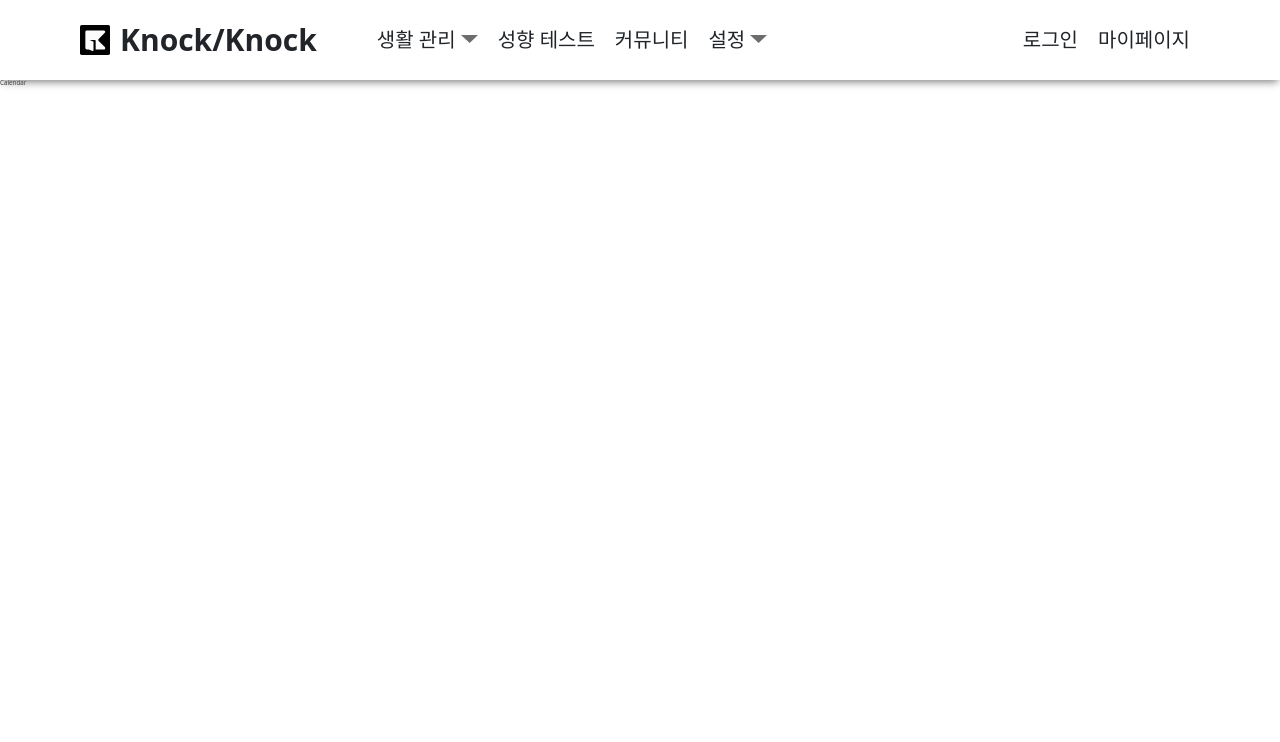
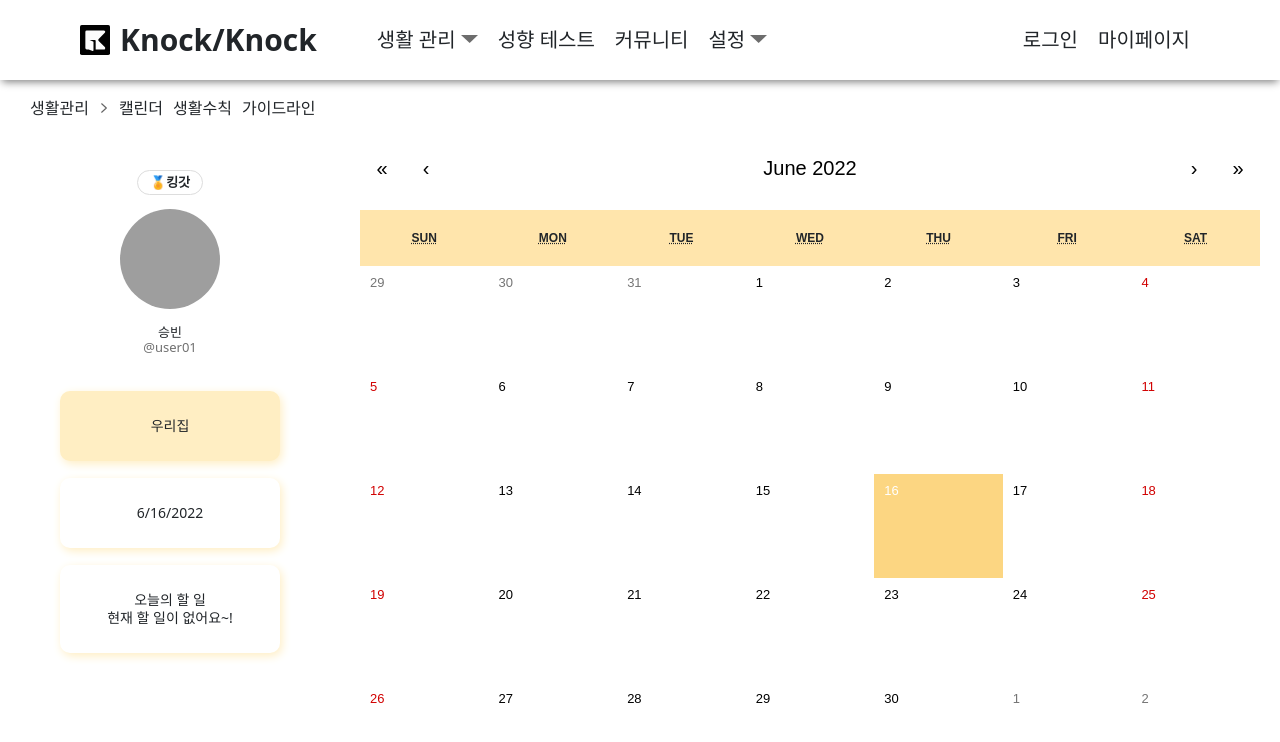
Before and after one commit to piro16knockknock/knockknock_react, a React (Create React App) app: page /home in a window 1280 px wide. Shown: the top 742 px of the page. Built offline with nearby package versions, Linux system fonts and the light colour scheme; grey boxes are pictures that could not be loaded; a web font is replaced by a local one.

Commit message:
[FEAT]캘린더생성 및 투두페이지 연결

```diff
--- a/package.json
+++ b/package.json
@@ -14,6 +14,7 @@
     "bootstrap": "^5.1.3",
     "react": "^18.0.0",
     "react-bootstrap": "^2.2.3",
+    "react-calendar": "^3.7.0",
     "react-dom": "^18.0.0",
     "react-hook-form": "^7.31.3",
     "react-icons": "^4.3.1",
--- a/src/pages/home/calendar.jsx
+++ b/src/pages/home/calendar.jsx
@@ -1,7 +1,66 @@
-import React from "react";
+import React, { useState } from 'react';
+import SideMenu from "components/layout/side-menu";
+import { calendar } from "lib/side-menu-routes";
+import Calendar from 'react-calendar';
+import 'styles/calendar/calendar.css';
+import styles from "styles/calendar/calendar.module.css";
+import { useNavigate } from "react-router-dom";
 
-const Calendar = (props) => {
-  return <div>Calendar</div>;
+const MainCalendar = (props) => {
+  const navigate = useNavigate();
+
+  const [selectedDate, setSelectedDate] = useState();
+
+  const handleDateChange = (value) => {
+
+    setSelectedDate(value);
+    //alert(`The selected Date is ${value.toLocaleDateString("en-CA")}`);
+    navigate(`/home/todo/${value.toLocaleDateString("en-CA")}`);
+  };
+
+  return (
+    <>
+    <SideMenu {...calendar} />
+    <section className={styles[`container`]}>
+      <div className={styles[`side`]}>
+        <div className={styles[`profile`]}>
+          <div className={styles[`profile-title`]}>
+            {/* 칭호 가져오기 -> 후에 수정예정 */}
+            🏅킹갓
+          </div>
+          <div className={styles[`profile-box`]}>
+            <img
+              className={styles[`profile-img`]}
+              src="https://images.unsplash.com/photo-1561948955-570b270e7c36?ixlib=rb-1.2.1&ixid=MnwxMjA3fDB8MHxwaG90by1wYWdlfHx8fGVufDB8fHx8&auto=format&fit=crop&w=301&q=80"
+              alt="profile"
+            />
+          </div>
+          <div className={styles[`name`]}>
+            <span>승빈</span>
+            <p>@user01</p>
+          </div>
+        </div>
+        <div className={`${styles[`house-name`]} ${styles[`box`]}`}>
+            <span>우리집</span>
+          </div>
+        <div className={`${styles[`today-date`]} ${styles[`box`]}`}>
+          {new Date().toLocaleDateString()}
+        </div>
+        <div className={`${styles[`side-todo`]} ${styles[`box`]}`}>
+          <p>오늘의 할 일</p>
+          <p>현재 할 일이 없어요~!</p>
+          {/* 유저의 오늘 할 일 가져오기 */}
+        </div>
+      </div>
+      <Calendar
+          onChange={handleDateChange}
+          value={selectedDate}
+          locale="en"
+          calendarType="US"
+       />
+    </section>
+    </>
+  )
 };
 
-export default Calendar;
+export default MainCalendar;
--- /dev/null
+++ b/src/pages/home/todo.jsx
@@ -0,0 +1,51 @@
+import React from 'react';
+import SideMenu from "components/layout/side-menu";
+import { calendar } from "lib/side-menu-routes";
+import 'styles/calendar/calendar.css';
+import styles from "styles/calendar/calendar.module.css";
+
+const Todo = (props) => {
+
+  return (
+    <>
+    <SideMenu {...calendar} />
+    <section className={styles[`container`]}>
+    <div className={styles[`side`]}>
+      <div className={styles[`profile`]}>
+        <div className={styles[`profile-title`]}>
+          {/* 칭호 가져오기 -> 후에 수정예정 */}
+          🏅킹갓
+        </div>
+        <div className={styles[`profile-box`]}>
+          <img
+            className={styles[`profile-img`]}
+            src="https://images.unsplash.com/photo-1561948955-570b270e7c36?ixlib=rb-1.2.1&ixid=MnwxMjA3fDB8MHxwaG90by1wYWdlfHx8fGVufDB8fHx8&auto=format&fit=crop&w=301&q=80"
+            alt="profile"
+          />
+        </div>
+        <div className={styles[`name`]}>
+          <span>승빈</span>
+          <span>@user01</span>
+        </div>
+      </div>
+      <div className={`${styles[`house-name`]} ${styles[`box`]}`}>
+          <span>우리집</span>
+        </div>
+      <div className={`${styles[`today-date`]} ${styles[`box`]}`}>
+        {new Date().toLocaleDateString()}
+      </div>
+      <div className={`${styles[`side-todo`]} ${styles[`box`]}`}>
+        <p>오늘의 할 일</p>
+        <p>현재 할 일이 없어요~!</p>
+        {/* 유저의 오늘 할 일 가져오기 */}
+      </div>
+
+    </div>
+
+
+    </section>
+    </>
+  );
+};
+
+export default Todo;
--- a/src/routes.jsx
+++ b/src/routes.jsx
@@ -1,6 +1,7 @@
 import { lazy } from "react";
 import { useRoutes } from "react-router-dom";
 import LayoutContainer from "pages/layout";
+import Todo from "pages/home/todo";
 
 const Intro = lazy(() => import("pages/intro"));
 const Register = lazy(() => import("pages/intro/register"));
@@ -43,6 +44,7 @@ export default function Routes() {
           path: "home",
           children: [
             { index: true, element: <Calendar /> },
+            { path: "todo/:id", element: <Todo /> },
             { path: "living_rule", element: <LivingRule /> },
             { path: "guideline", element: <Guideline /> },
           ],
--- /dev/null
+++ b/src/styles/calendar/calendar.css
@@ -0,0 +1,147 @@
+.react-calendar {
+    width: 120vh;
+    max-width: 100%;
+    background: white;
+    border: none;
+    font-family: Arial, Helvetica, sans-serif;
+    line-height: 1.3rem;
+    margin: 1rem 2rem;
+  }
+
+  abbr[title] {
+    cursor: default;
+  }
+
+  .react-calendar--doubleView {
+    width: 700px;
+  }
+  .react-calendar--doubleView .react-calendar__viewContainer {
+    display: flex;
+    margin: -0.5em;
+  }
+  .react-calendar--doubleView .react-calendar__viewContainer > * {
+    width: 50%;
+    margin: 0.5em;
+  }
+  .react-calendar,
+  .react-calendar *,
+  .react-calendar *:before,
+  .react-calendar *:after {
+    -moz-box-sizing: border-box;
+    -webkit-box-sizing: border-box;
+    box-sizing: border-box;
+  }
+  .react-calendar button {
+    margin: 0;
+    border: 0;
+    outline: none;
+  }
+  .react-calendar button:enabled:hover {
+    cursor: pointer;
+  }
+  .react-calendar__navigation {
+    display: flex;
+    height: 44px;
+    margin-bottom: 1em;
+    font-size: 2rem;
+  }
+  .react-calendar__navigation button {
+    min-width: 44px;
+    background: none;
+  }
+  .react-calendar__navigation button:disabled {
+    background-color: white;
+  }
+  .react-calendar__navigation button:enabled:hover,
+  .react-calendar__navigation button:enabled:focus {
+    background-color: white;
+  }
+  .react-calendar__month-view__weekdays {
+    text-align: center;
+    text-transform: uppercase;
+    font-weight: 600;
+    font-size: 1.2rem;
+    background-color: #ffe5ac;
+  }
+  .react-calendar__month-view__weekdays__weekday {
+    padding: 0.8rem;
+    line-height: 4rem;
+  }
+  .react-calendar__month-view__weekNumbers .react-calendar__tile {
+    display: flex;
+    align-items: center;
+    justify-content: center;
+    font-size: 1rem;
+    font-weight: bold;
+  }
+  .react-calendar__month-view__days__day--weekend {
+    color: #d10000;
+  }
+  .react-calendar__month-view__days__day--neighboringMonth {
+    color: #757575;
+  }
+  .react-calendar__year-view .react-calendar__tile,
+  .react-calendar__decade-view .react-calendar__tile,
+  .react-calendar__century-view .react-calendar__tile {
+    padding: 2rem;
+    text-align: center;
+    display: inline-block;
+    font-size: 1.4rem;
+  }
+  .react-calendar__tile {
+    max-width: 100%;
+    padding: 1rem;
+    background: none;
+    display: flex;
+    justify-content: baseline;
+    text-align: left;
+    height: 13vh;
+    font-size: 1.3rem;
+  }
+  .react-calendar__tile:disabled {
+    background-color: white;
+  }
+  .react-calendar__month-view__days__day:enabled:hover,
+  .react-calendar__tile:enabled:focus {
+    box-shadow: 1px 2px 10px #dbddff;
+    font-size:  1.5rem;
+  }
+  .react-calendar__tile--now {
+    /* border: 2px solid #ffe8b5 !important; */
+    background: #fcd682 !important;
+    color: white;
+  }
+  .react-calendar__tile--now:enabled:hover,
+  .react-calendar__tile--now:enabled:focus {
+    /* background: #ffeec3; */
+  }
+
+  .react-calendar__year-view .react-calendar__tile:enabled:hover,
+  .react-calendar__decade-view .react-calendar__tile:enabled:hover,
+  .react-calendar__century-view .react-calendar__tile:enabled:hover{
+    background: #dbddff;
+  }
+
+  .react-calendar__year-view .react-calendar__tile,
+  .react-calendar__decade-view .react-calendar__tile,
+  .react-calendar__century-view .react-calendar__tile{
+    background-color: #f2f2f2;
+  }
+
+  .react-calendar__tile--hasActive {
+    background: white;
+  }
+  .react-calendar__tile--hasActive:enabled:hover,
+  .react-calendar__tile--hasActive:enabled:focus {
+    background: white;
+  }
+  .react-calendar__tile--active {
+    background: white;
+  }
+  .react-calendar__tile--active:enabled:hover,
+  .react-calendar__tile--active:enabled:focus {
+    background: white;
+  }
+  .react-calendar--selectRange .react-calendar__tile--hover {
+    background: white;
+  }
--- a/src/styles/calendar/calendar.module.css
+++ b/src/styles/calendar/calendar.module.css
@@ -1,22 +1,75 @@
 /*styles.css to calendar.module.css*/
 
 /* calendar page */
-.side-nav {
-  margin-top: 2rem;
-  margin-left: 5rem;
+.container {
+  display: flex;
+  justify-content: center;
 }
 
-.side-nav li {
-  margin-left: 1rem;
-  font-size: 1.4rem;
+.side {
+  display: flex;
+  flex-direction: column;
+  align-items: center;
 }
 
-.side-nav a:hover {
-  border-bottom: #fbdb67 2px solid;
+.profile {
+  display: flex;
+  flex-direction: column;
+  text-align: center;
+  align-items: center;
+  margin: 2rem 0;
 }
 
-.side-nav a:active {
-  border-bottom: #fbdb67 2px solid;
+.profile-title {
+  border-radius: 50rem;
+  border: 1px solid #ddd;
+  padding: 0.5rem 1.2rem;
+  margin: 1.4rem;
+  font-size: 1.3rem;
+  font-weight: 600;
+}
+
+.profile-box {
+  width: 10rem;
+  height: 10rem;
+  border-radius: 50%;
+  overflow: hidden;
+}
+
+.profile-img {
+  width: 100%;
+  height: 100%;
+  object-fit: cover;
+}
+
+.name {
+  font-weight: 500;
+  margin: 1.6rem 0;
+  font-size: 1.3rem;
+  line-height: 1.5rem;
+}
+
+.name p {
+  color: #707070;
+}
+
+.house-name {
+  background-color: #ffeec3;
+}
+
+.box {
+  width: 22rem;
+  margin-bottom: 1.7rem;
+  text-align: center;
+  border-radius: 1rem;
+  padding: 2.6rem 2.2rem;
+  font-size: 1.4rem;
+  line-height: 1.8rem;
+  box-shadow: 2px 3px 10px #ffeec3;
+}
+
+.side-todo {
+  margin: 0 6rem;
 }
 
 .rate-box {
@@ -25,28 +78,3 @@
   width: 8rem;
   height: 8rem;
 }
-
-#cal-house-name {
-  background-color: #ffeec3;
-}
-
-.cal-side-box {
-  width: 20rem;
-  margin-bottom: 1.4rem;
-  text-align: center;
-  border-radius: 1rem;
-  padding: 2.4rem 2.2rem;
-  font-size: 1.4rem;
-  line-height: 1.8rem;
-  box-shadow: 2px 3px 10px #ffeec3;
-}
-
-#calendar-side {
-  margin-left: 3rem;
-  margin-right: 3rem;
-}
-
-#todo-side {
-  margin-left: 3rem;
-  margin-right: 3rem;
-}
```
Also changed, not shown: 1 other file (tests, documents, lock files or other folders).
